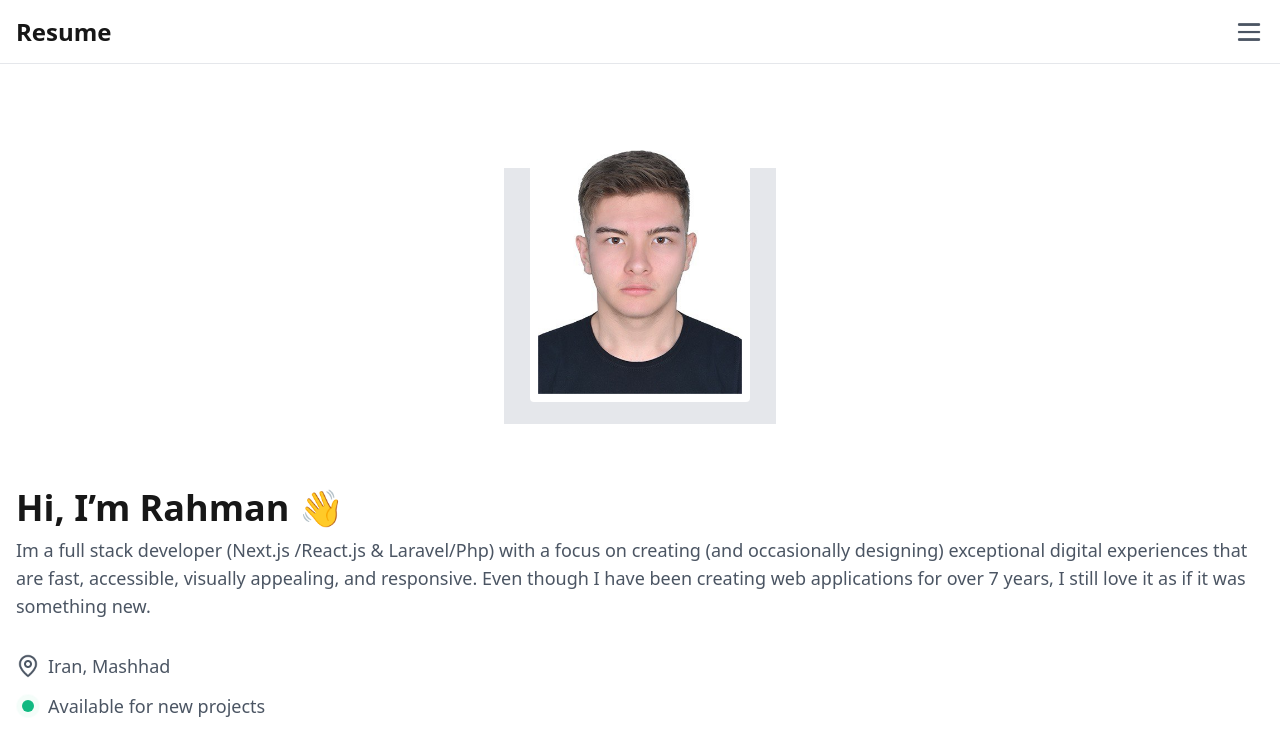
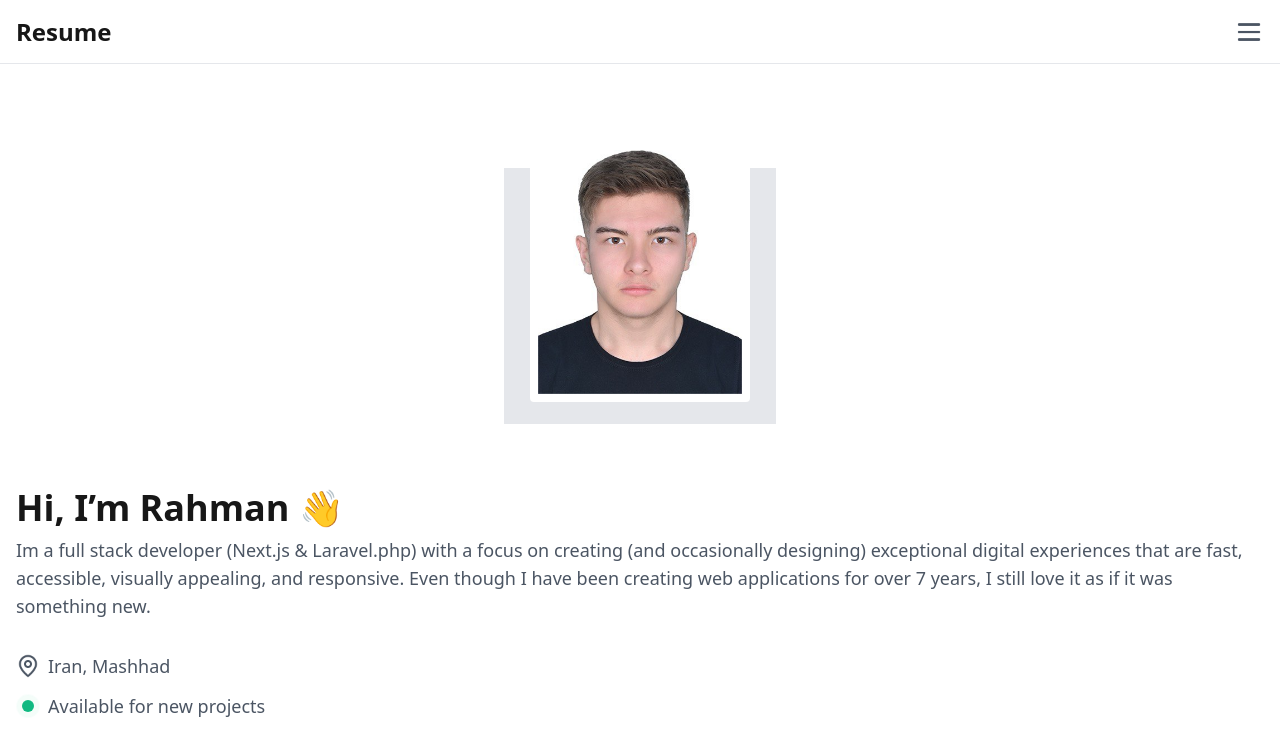
Before and after one commit to RahmanMoradi/portfolio, a Next.js app: page / in a window 1280 px wide. Shown: the top 756 px of the page. Built offline with nearby package versions, Linux system fonts and the light colour scheme.

Commit message:
:recycle: changing the description text

```diff
--- a/app/page.tsx
+++ b/app/page.tsx
@@ -27,7 +27,7 @@ export default function Home() {
         <div className="m-4 mt-16">
           <h1 className="font-semibold text-4xl">Hi, I’m Rahman 👋</h1>
           <p className="mt-2 text-gray-600 text-lg">
-            Im a full stack developer (Next.js /React.js & Laravel/Php) with a focus on
+            Im a full stack developer (Next.js & Laravel.php) with a focus on
             creating (and occasionally designing) exceptional digital
             experiences that are fast, accessible, visually appealing, and
             responsive. Even though I have been creating web applications for
```
